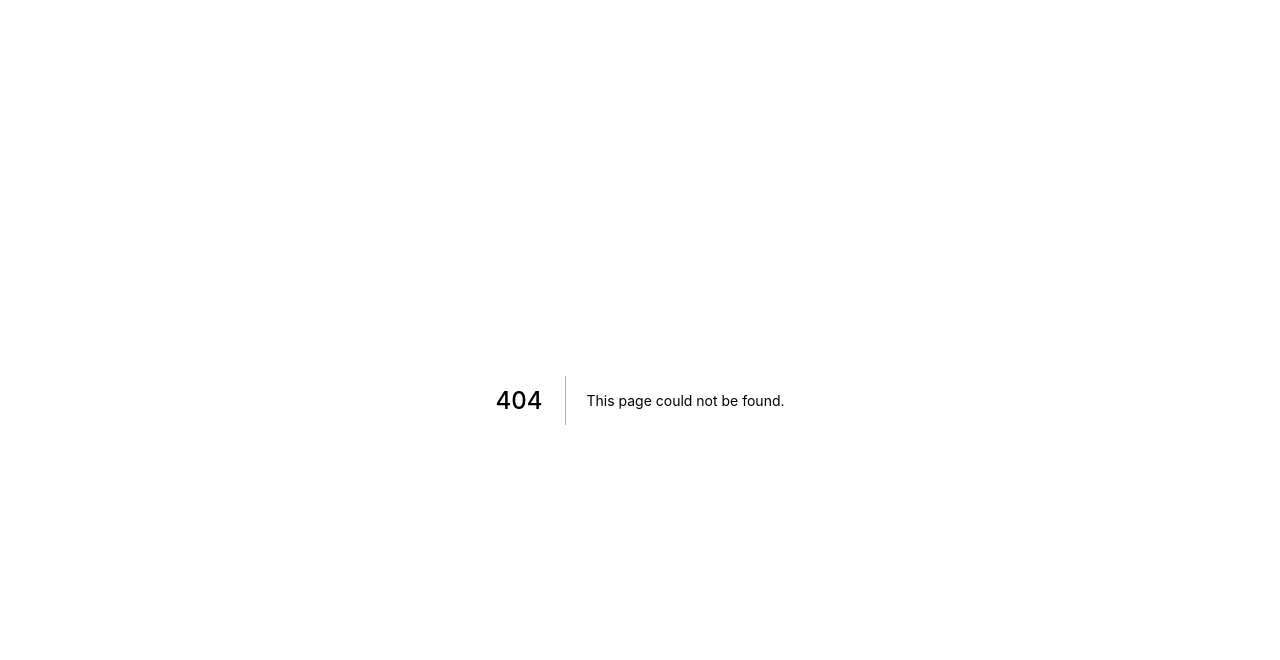
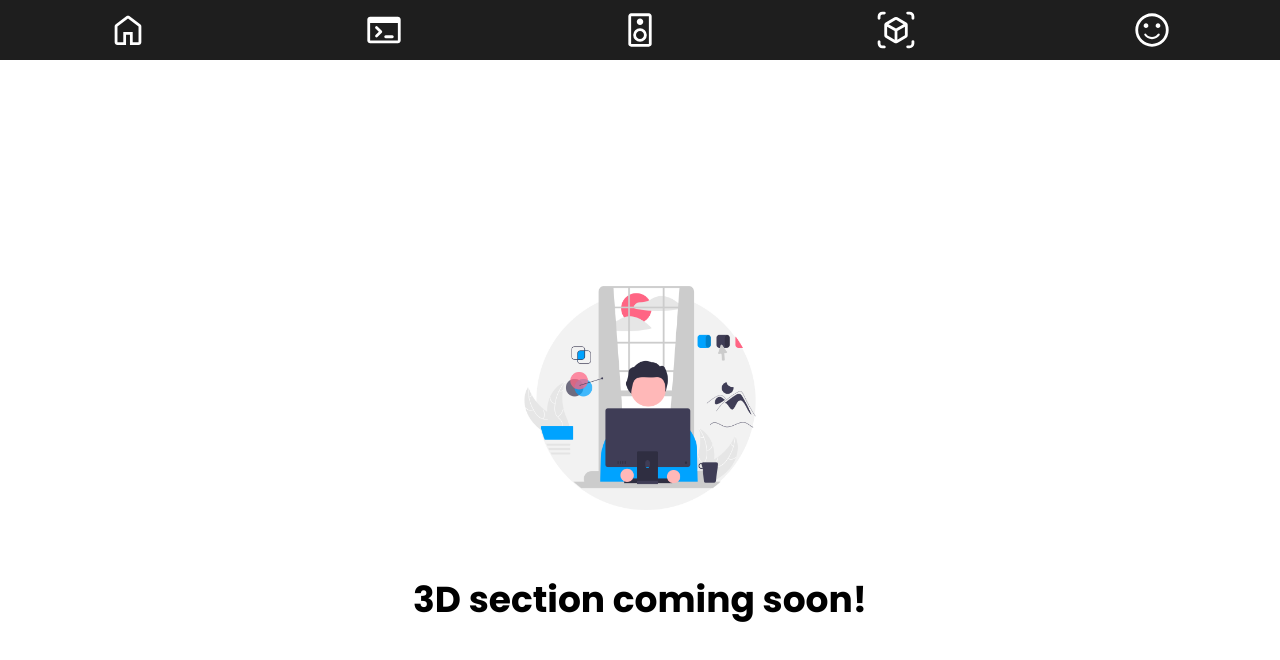
Before and after one commit to xylvnking/xk-portfolio, a Next.js app: page /three in a window 1280 px wide. Before the commit this address had no page. Shown: the top 660 px of the page. Built offline with nearby package versions, Linux system fonts and the light colour scheme.

Commit message:
testing social image

```diff
--- a/Components/Audio/Stats.js
+++ b/Components/Audio/Stats.js
@@ -55,7 +55,7 @@ export default function Stats() {
                     </div>
                     <div>
                         <h1>25000+</h1>
-                        <h2>hours of experience</h2>
+                        <h2 style={{marginBottom: '0px'}}>hours of experience</h2>
                     </div>
                 </div>
             </section>
--- a/Components/Dev/Dev.module.scss
+++ b/Components/Dev/Dev.module.scss
@@ -75,7 +75,7 @@ $subtle-shadow: rgba(0, 0, 0, 0.24) 0px 3px 8px;
     #hero {
         display: flex;
         flex-direction: column;
-        // justify-content: center;
+        justify-content: center;
         // justify-content: flex-start;
 
         text-align: center;
@@ -87,6 +87,8 @@ $subtle-shadow: rgba(0, 0, 0, 0.24) 0px 3px 8px;
         font-size: 32px;
         cursor: default;
         color: $black;
+        // padding-top: 100px;
+        min-height: 75vh;
 
         h2 { font-weight: 400; font-size: 24px;}
 
--- a/Components/Dev/DevComponent.js
+++ b/Components/Dev/DevComponent.js
@@ -11,11 +11,11 @@ import Projects from './Projects'
 export default function DevComponent() {
   return (
     <div id={styles["container"]}>
-        <Head>
+        {/* <Head>
             <title>Dylan King's Portfolio</title>
             <meta name="xk-portfolio" content="Generated by create next app" />
             <link rel="icon" href="favicon.ico?v=1.1"/>
-        </Head>
+        </Head> */}
         <main>
             <section id={styles["hero"]}>
                 <Hero />
--- a/Components/Dev/Hero.js
+++ b/Components/Dev/Hero.js
@@ -12,7 +12,7 @@ import githubIconBlack from '../../public/static/githubblackicon.png'
 import githubText from '../../public/static/githubText.png'
 import githubTextBlack from '../../public/static/githubblacktext.png'
 
-
+// import ppgif from '../../public/static/profilephotos/lilgif.gif'
 
 import reactLogo from '../../public/static/React-icon.svg.png'
 import firebaseLogo from '../../public/static/fblogo.webp'
@@ -31,9 +31,9 @@ import photoshoplogo from '../../public/static/photoshop.png'
 export default function Hero() {
   return (
       <>
-        <div id={styles["profilePhotoContainer"]}>
+        {/* <div id={styles["profilePhotoContainer"]}>
             <Image src={pp} objectFit='contain' style={{ zIndex: 2}}/>
-        </div>
+        </div> */}
         <h1>Dylan King</h1>
         <h2>Front-End Developer</h2>
         <div id={styles["techLogos"]}>
--- a/Components/Nav.js
+++ b/Components/Nav.js
@@ -1,5 +1,6 @@
 import Link from 'next/link'
 import React from 'react'
+import Head from 'next/head'
 
 import styles from './Nav.module.scss'
 
@@ -16,6 +17,13 @@ export default function Nav() {
     */
 
   return (
+      <>
+      {/* <Head>
+            <title>Dylan King's Portfolio</title>
+            <meta name="xk-portfolio" content="Generated by create next app" />
+            <link rel="icon" href="favicon.ico?v=1.1"/>
+        </Head> */}
+
     <div id={styles['container']}>
         <nav>
             <Link href='/' >
@@ -40,7 +48,7 @@ export default function Nav() {
                 </div>
             </Link>
             {/* <Link href='/three'> */}
-            <Link href='/comingsoon'>
+            <Link href='/three'>
                 {/* <p className={styles.link}>three</p> */}
                 {/* 3d */}
                 <div className={styles.link}>
@@ -48,7 +56,7 @@ export default function Nav() {
                 </div>
             </Link>
             {/* <Link href='/human'> */}
-            <Link href='/comingsoon'>
+            <Link href='/human'>
                 {/* <p className={styles.link}>human</p> */}
                 {/* happy */}
                 {/* https://fonts.google.com/icons?icon.query=happy&icon.style=Rounded */}
@@ -58,5 +66,6 @@ export default function Nav() {
             </Link>
         </nav>
     </div>
+    </>
   )
 }
--- a/Components/StartScreen/StartScreen.js
+++ b/Components/StartScreen/StartScreen.js
@@ -27,7 +27,7 @@ export default function StartScreen() {
             {/* <aside  id={styles["audio"]}></aside> */}
           </section>
         </Link>
-        <Link href='/comingsoon'>
+        <Link href='/three'>
           <section id={styles["three"]}>
             <svg xmlns="http://www.w3.org/2000/svg" height="48" width="48"><path d="m22.5 39.1-10.65-6.25q-.65-.4-1.025-1.05-.375-.65-.375-1.45v-12.4q0-.75.375-1.425t1.025-1.075l10.7-6.25q.65-.4 1.45-.4.8 0 1.45.4l10.7 6.25q.65.4 1.025 1.075.375.675.375 1.425v12.4q0 .8-.375 1.45-.375.65-1.075 1.05L25.35 39.1q-.7.4-1.45.4t-1.4-.4Zm.35-2.45v-11.9L12.75 19v11.3q0 .15.075.3t.275.25Zm2.3 0 9.8-5.8q.15-.1.225-.25.075-.15.075-.3V19l-10.1 5.75ZM3 11.6V8.1Q3 6 4.5 4.5T8.1 3h3.5v2.25H8.1q-1.2 0-2.025.825T5.25 8.1v3.5ZM8.1 45Q6 45 4.5 43.5T3 39.9v-3.5h2.25v3.5q0 1.2.825 2.025t2.025.825h3.5V45Zm28.3-.35V42.4h3.5q1.2 0 2.025-.825t.825-2.025v-3.5H45v3.5q0 2.15-1.5 3.625t-3.6 1.475Zm6.35-33.05V8.1q0-1.2-.825-2.025T39.9 5.25h-3.5V3h3.5q2.1 0 3.6 1.5T45 8.1v3.5ZM24 22.75l10.1-5.85-9.8-5.65q-.15-.05-.3-.05t-.3.05l-9.8 5.65Zm0 .95Zm0-.95Zm1.15 2Zm-2.3 0Z"/></svg>
             <div>
@@ -37,7 +37,7 @@ export default function StartScreen() {
             {/* <aside  id={styles["3D"]}></aside> */}
           </section>
         </Link>
-        <Link href='/comingsoon'>
+        <Link href='/human'>
           <section id={styles["human"]}>
             {/* <svg xmlns="http://www.w3.org/2000/svg" height="48" width="48"><path d="M13.2 39.3q-1.15 0-1.9-.7t-.75-1.85q0-.8.4-1.5t1.15-1l8.7-3.45v-7.75q-3.6 4.35-6.75 6.325-3.15 1.975-7.4 2.225v-2.3q3.25-.1 5.975-1.65Q15.35 26.1 17.6 23.3l2.9-3.2q.4-.5 1.025-.85.625-.35 1.325-.35h2.3q.7 0 1.35.35.65.35 1.05.85l2.85 3.2q2.4 2.75 5.05 4.325 2.65 1.575 5.9 1.675v2.3q-4.25-.25-7.4-2.225Q30.8 27.4 27.2 23.05v7.75l8.7 3.45q.75.3 1.15 1 .4.7.4 1.5 0 1.15-.75 1.85-.75.7-1.9.7H19.85V39q0-1.25.725-1.975.725-.725 1.975-.725h6.7q.4 0 .7-.3.3-.3.3-.7 0-.45-.3-.725-.3-.275-.7-.275h-6.7q-2.1 0-3.375 1.275T17.9 39v.3ZM24 15.75q-1.4 0-2.425-1T20.55 12.3q0-1.4 1.025-2.4T24 8.9q1.4 0 2.425 1t1.025 2.4q0 1.45-1.025 2.45-1.025 1-2.425 1Z"/></svg> */}
             <svg xmlns="http://www.w3.org/2000/svg" height="48" width="48"><path d="M31.05 21.15q.95 0 1.65-.7t.7-1.7q0-1-.7-1.7t-1.65-.7q-1 0-1.7.7t-.7 1.7q0 1 .7 1.7t1.7.7Zm-14.1 0q1 0 1.7-.7t.7-1.7q0-1-.7-1.7t-1.7-.7q-.95 0-1.65.7t-.7 1.7q0 1 .7 1.7t1.65.7ZM24 34.35q3.05 0 5.65-1.65 2.6-1.65 3.8-4.45h-2.1q-1.15 1.95-3.1 3.025Q26.3 32.35 24 32.35q-2.25 0-4.225-1.05-1.975-1.05-3.075-3.05h-2.15q1.25 2.8 3.825 4.45Q20.95 34.35 24 34.35ZM24 43q-3.95 0-7.425-1.5Q13.1 40 10.55 37.45 8 34.9 6.5 31.425 5 27.95 5 24q0-3.95 1.5-7.425Q8 13.1 10.55 10.55 13.1 8 16.575 6.5 20.05 5 24 5q3.95 0 7.425 1.5Q34.9 8 37.45 10.55 40 13.1 41.5 16.575 43 20.05 43 24q0 3.95-1.5 7.425Q40 34.9 37.45 37.45 34.9 40 31.425 41.5 27.95 43 24 43Zm0-19Zm0 16.75q7 0 11.875-4.875T40.75 24q0-7-4.875-11.875T24 7.25q-7 0-11.875 4.875T7.25 24q0 7 4.875 11.875T24 40.75Z"/></svg>
--- a/pages/_app.js
+++ b/pages/_app.js
@@ -1,8 +1,16 @@
 import '../styles/globals.css'
+import Head from 'next/head'
+import image from '../public/static/profilephotos/pp3.jpg'
 
 function MyApp({ Component, pageProps }) {
   return (
     <>
+    <Head>
+        <title>xk-portfolio</title>
+        <meta name="xk-portfolio" content="Generated by create next app" />
+        <meta property="og:image" content={'/public/static/profilephotos/pp3.jpg'} />
+        <link rel="icon" href="favicon.ico?v=1.1"/>
+      </Head>
     {/* <nav className='navTemp'>
       <a href='/'><svg xmlns="http://www.w3.org/2000/svg" height="48" width="48"><path d="M8 42V18L24.1 6 40 18v24H28.3V27.75h-8.65V42Zm3-3h5.65V24.75H31.3V39H37V19.5L24.1 9.75 11 19.5Zm13-14.65Z"/></svg></a>
     </nav> */}
--- a/pages/index.js
+++ b/pages/index.js
@@ -8,7 +8,7 @@ export default function Home() {
     <div>
       <Head>
         <title>xk-portfolio</title>
-        <meta name="xk-portfolio" content="Generated by create next app" />
+        <meta name="2xk-portfolio" content="Generated by create next app" />
         <link rel="icon" href="favicon.ico?v=1.1"/>
       </Head>
 
--- /dev/null
+++ b/pages/three.js
@@ -0,0 +1,22 @@
+import React from 'react'
+import Nav from '../Components/Nav'
+import styles from '../Components/ComingSoon.module.scss'
+import Image from 'next/image'
+
+import designer from '../public/static/customicons/designerUndraw2.png'
+
+export default function three() {
+  return (
+    <>
+        <Nav />
+            <section id={styles["container"]}>
+                <div>
+                    <div id={styles["imageContainer"]}>
+                        <Image src={designer} objectFit='contain' />
+                    </div>
+                    <h1>3D section coming soon!</h1>
+                </div>
+            </section>
+        </>
+  )
+}
```
Also changed, not shown: pages/comingsoon.js (deleted, +0 -14 lines), pages/human.js (renamed from Components/PageNotFound.js, +8 -10 lines), public/static/customicons/designerUndraw2.png (added).
